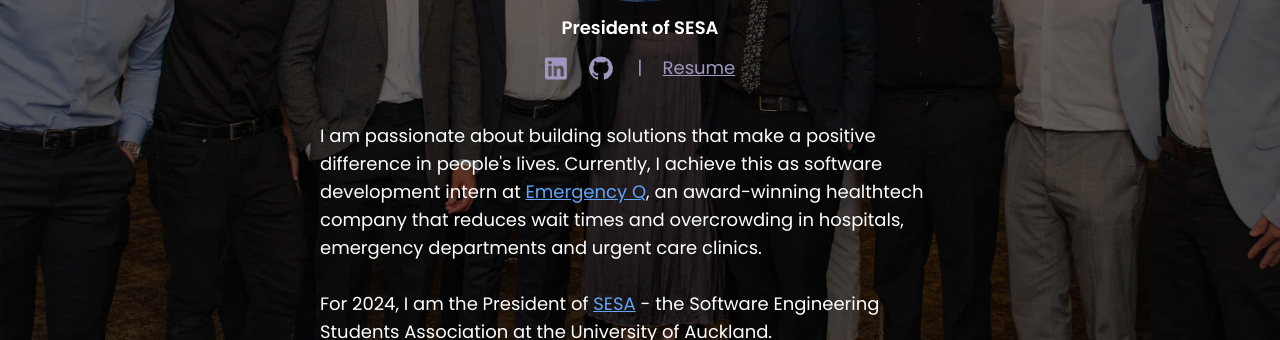
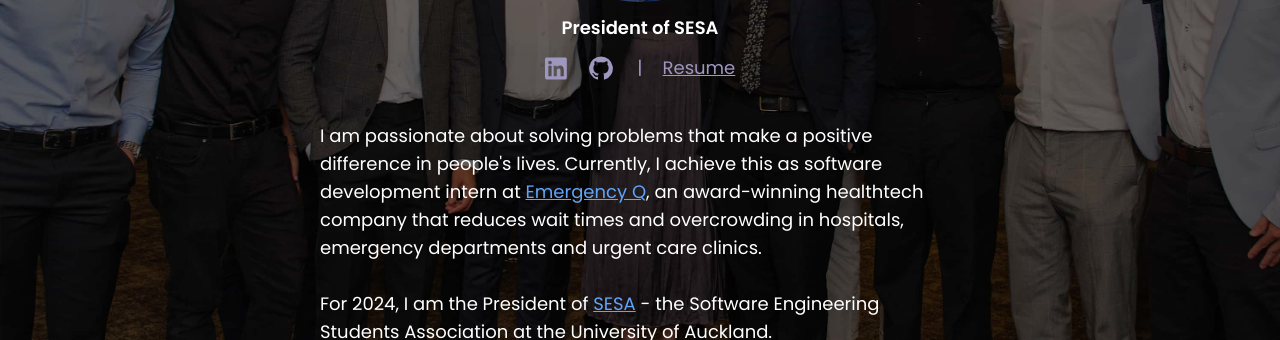
Before and after one commit to tonylxm/website, a React (Vite) app: page / in a window 1280 px wide. Shown: the part 1240-1580 px from the top of the page. Built offline with nearby package versions, Linux system fonts and the light colour scheme.

Commit message:
Updated constants.js

```diff
--- a/src/constants/constants.js
+++ b/src/constants/constants.js
@@ -51,7 +51,7 @@ export const about = [
   {
     paragraphs: [
       {
-        text: "I am passionate about building solutions that make a positive difference in people's lives. Currently, I achieve this as software development intern at ",
+        text: "I am passionate about solving problems that make a positive difference in people's lives. Currently, I achieve this as software development intern at ",
         link: {
           url: "https://www.emergencyq.com/",
           text: "Emergency Q",
```
